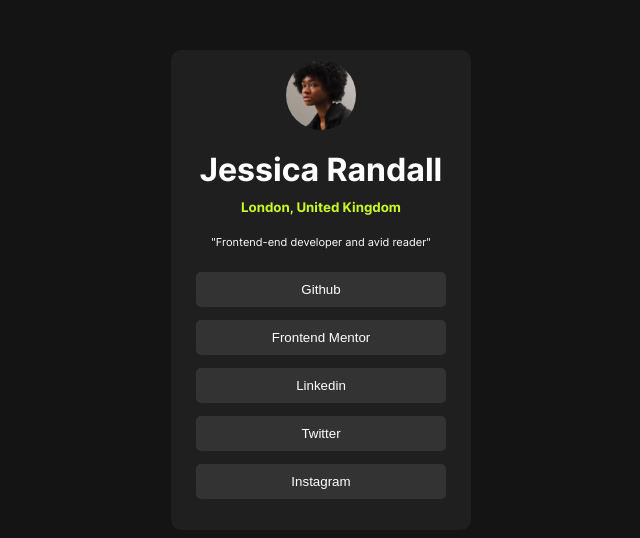
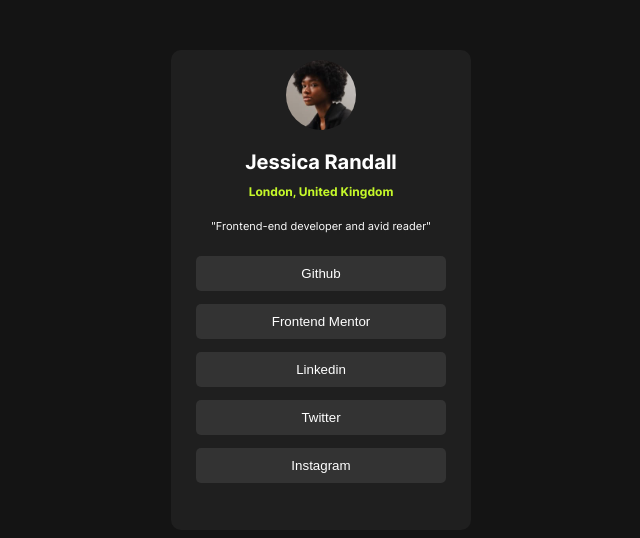
Before and after one commit to Paciifaya/social-link-profile, a plain HTML site: page index.html in a window 1280 px wide. Shown: the part 110-648 px from the top of the page, without its empty margins (319-959 px from the left). Drawn offline with Linux system fonts and the light colour scheme.

Commit message:
added new files

```diff
--- a/assets/style.css
+++ b/assets/style.css
@@ -50,10 +50,12 @@ body {
 }
 
 .avatar-details h1 {
+    font-size: 20px;
     color: hsl(0, 0%, 100%);
 }
 
-.avatar-details h5 {
+.avatar-details h2 {
+    font-size: 12px;
     color: hsl(75, 94%, 57%);
 }
 
--- a/index.html
+++ b/index.html
@@ -20,7 +20,7 @@
             <div class="avatar-details">
                 <img src="./assets/images/avatar-jessica.jpeg" alt="avatar-jessica">
                 <h1>Jessica Randall</h1>
-                <h5>London, United Kingdom</h5>
+                <h2>London, United Kingdom</h2>
             </div>
             <div class="btn-container">
                 <p>"Frontend-end developer and avid reader"</p>
```
